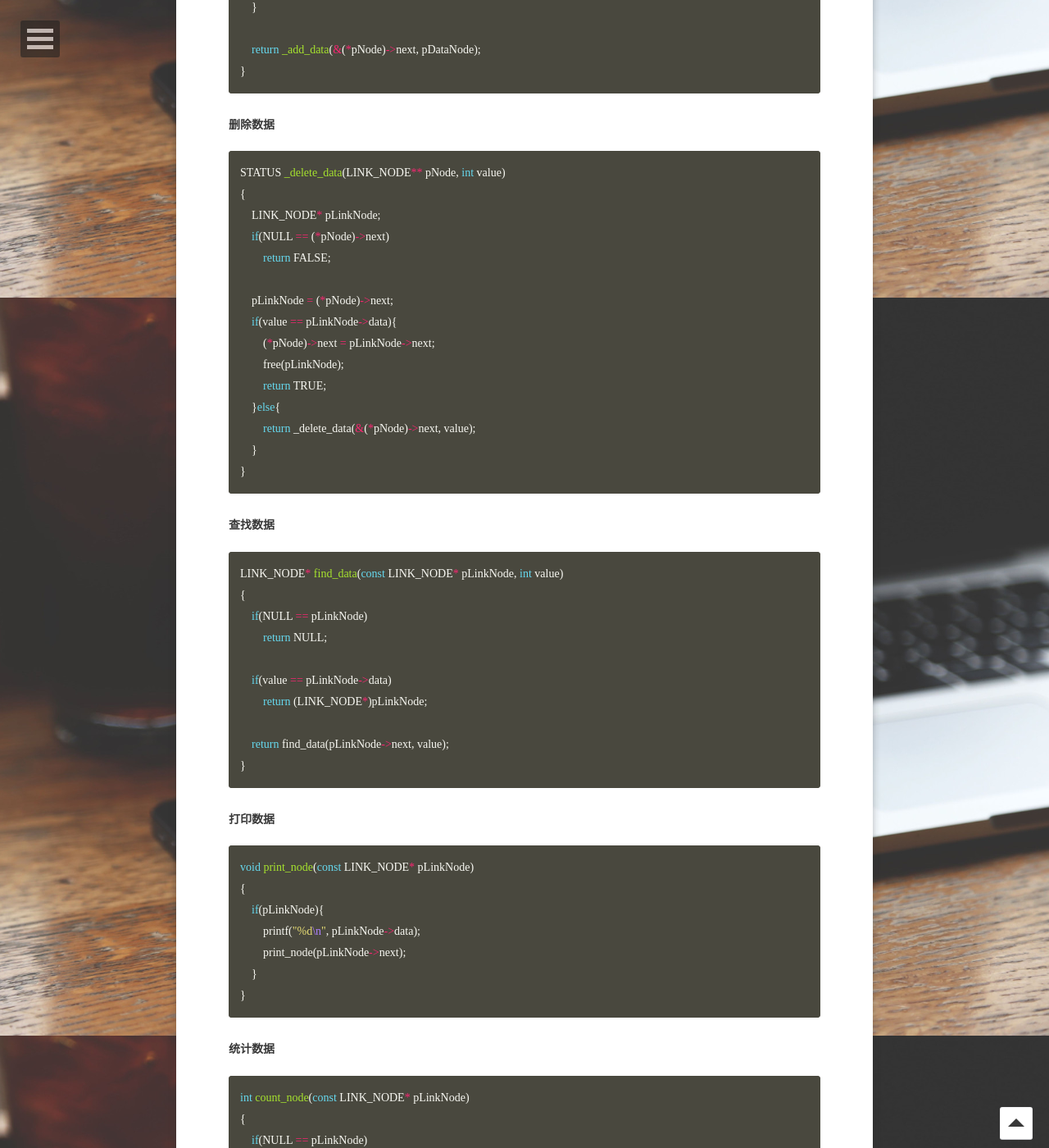
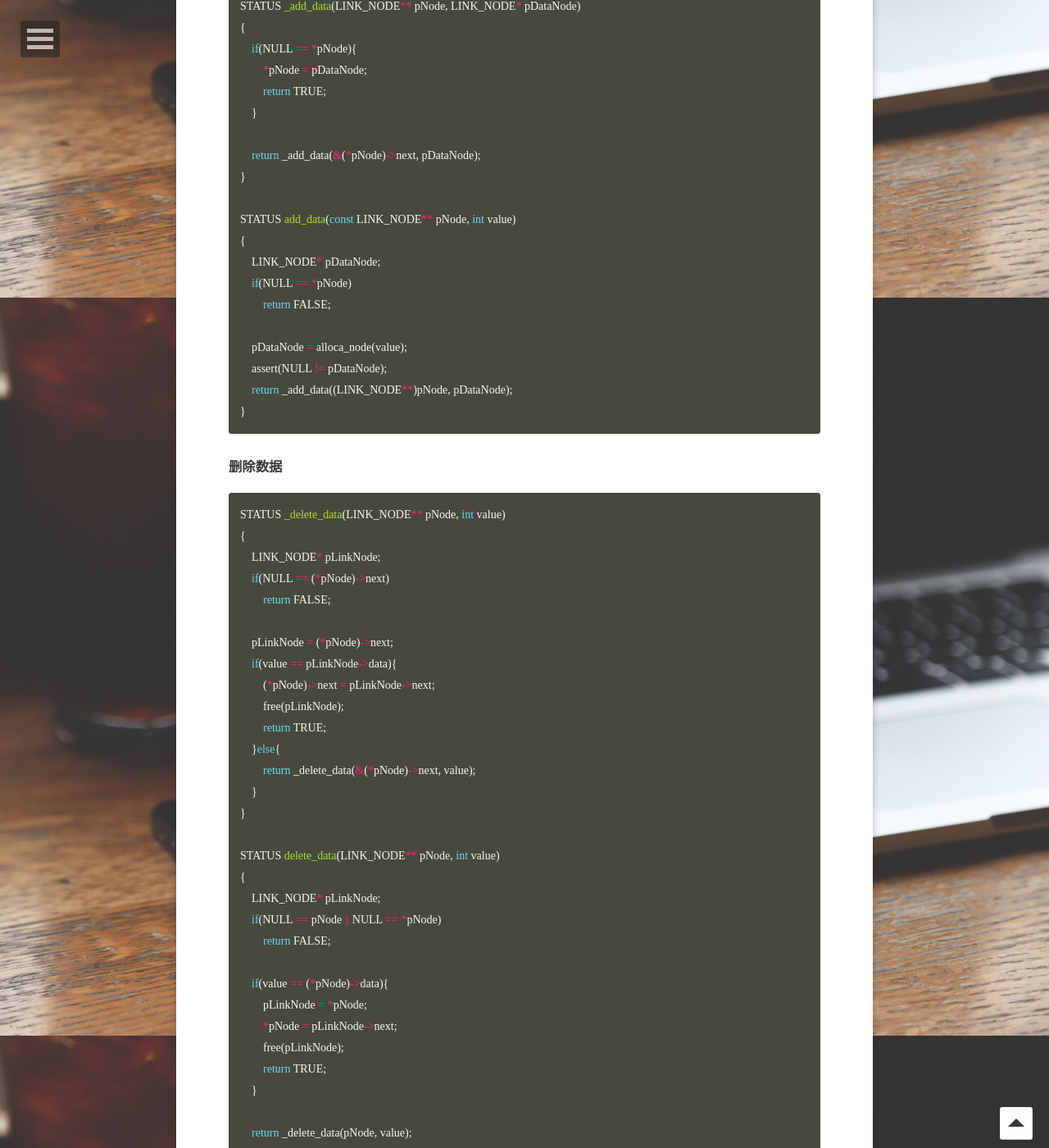
Before and after one commit to Lavinci/lavinci.github.io, a Jekyll site: the page built from _posts/2017-05-09-Data-struct.md, in a window 1280 px wide and 1400 px high, scrolled down 4137 px. Shown: the whole window at 82% size. Built offline with Jekyll 4.4.1, drawn with Linux system fonts in a browser that asks for light colours; some web fonts are replaced; comment, search, counter and statistics services are not loaded; some of the changed text lies outside the part shown.

Commit message:
modify  datastruct

````diff
--- a/_posts/2017-05-09-Data-struct.md
+++ b/_posts/2017-05-09-Data-struct.md
@@ -5,9 +5,9 @@
 date: 2017-05-09 22:07:03 +08:00
 tags: [Algo]
 ---
-#栈 队列 链表 向量
+# 栈 队列 链表 向量
 
-##栈
+## 栈
 
 栈是一种FILO(first input last output,先进后出)的结构模型,图像上长这个样:
 ![stack](https://raw.githubusercontent.com/Lavinci/PicOnNet/master/article/wechat/DataStruct1.png)
@@ -15,7 +15,7 @@
 我们用一个int top 指向最上面的元素即可
 ### 例:
 ```c++
-初始化
+//初始化
 Int a[100];
 Top=0;
 ```
@@ -23,7 +23,7 @@
 ```c++
 a[top++]=data;	//此处data表示输入的数据一般值;将值读入后,top+1
 Data = a[top--];	//岀栈:
-将值岀栈后top-1
+//将值岀栈后top-1
 ```
 
 将这些封装到类中
@@ -32,13 +32,14 @@
 {
 Public:
 ...
-Void Push(int data);//入栈函数,请根据上面引例实现
-Int Pop();//岀栈函数,请根据上面引例实现
+Void Push(int data);	//入栈函数,请根据上面引例实现
+Int Pop();	//岀栈函数,请根据上面引例实现
 ...
 Private:
 Int a[100];
 };
 ```
+
 
 >POP,PUSH,这个名字是程序界默认的写法,有个笑话说看一个人是不是程序员就去问他push的反义词,回答pull的是普通人,回答pop的是程序员^_^
 
@@ -77,31 +78,34 @@
 
 ![nodeline](https://raw.githubusercontent.com/Lavinci/PicOnNet/master/article/wechat/DataStruct3.png)
 
-我们定义一个结构体来实现这个模型
-```c++
-Struct Node
+> 此处为c语言
+
+### 设计链表的数据结构
+```c
+typedef struct _LINK_NODE
 {
-Int data;
-Node *next;
-};
+    int data;
+    struct _LINK_NODE* next;
+}LINK_NODE;
 ```
 
-#### 每次申请一个Node并赋相应的值即可
-```c++
-Node* alloca_node(int value)
+### 创建链表
+```c
+LINK_NODE* alloca_node(int value)
 {
-    Node* pLinkNode = NULL;
-    pLinkNode = new Node;
+    LINK_NODE* pLinkNode = NULL;
+    pLinkNode = (LINK_NODE*)malloc(sizeof(LINK_NODE));
+
     pLinkNode->data = value;
     pLinkNode->next = NULL;
     return pLinkNode;
 }
 ```
-#### 删除链节点
-```c++
-void delete_node(Node** pNode)
+### 删除链表
+```c
+void delete_node(LINK_NODE** pNode)
 {
-    Node** pNext;
+    LINK_NODE** pNext;
     if(NULL == pNode || NULL == *pNode)
         return ;
 
@@ -110,10 +114,9 @@
     delete_node(pNext);
 }
 ```
-
-#### 链表插入数据
-```c++
-add_data(Node** pNode, Node* pDataNode)
+### 链表插入数据
+```c
+STATUS _add_data(LINK_NODE** pNode, LINK_NODE* pDataNode)
 {
     if(NULL == *pNode){
         *pNode = pDataNode;
@@ -122,9 +125,20 @@
 
     return _add_data(&(*pNode)->next, pDataNode);
 }
+
+STATUS add_data(const LINK_NODE** pNode, int value)
+{
+    LINK_NODE* pDataNode;
+    if(NULL == *pNode)
+        return FALSE;
+
+    pDataNode = alloca_node(value);
+    assert(NULL != pDataNode);
+    return _add_data((LINK_NODE**)pNode, pDataNode);
+}
 ```
-#### 删除数据
- ```c++
+### 删除数据
+```c
 STATUS _delete_data(LINK_NODE** pNode, int value)
 {
     LINK_NODE* pLinkNode;
@@ -140,9 +154,25 @@
         return _delete_data(&(*pNode)->next, value);
     }
 }
+
+STATUS delete_data(LINK_NODE** pNode, int value)
+{
+    LINK_NODE* pLinkNode;
+    if(NULL == pNode || NULL == *pNode)
+        return FALSE;
+
+    if(value == (*pNode)->data){
+        pLinkNode = *pNode;
+        *pNode = pLinkNode->next;
+        free(pLinkNode);
+        return TRUE;
+    }
+
+    return _delete_data(pNode, value);
+}
 ```
-#### 查找数据
-```c++
+### 查找数据
+```c
 LINK_NODE* find_data(const LINK_NODE* pLinkNode, int value)
 {
     if(NULL == pLinkNode)
@@ -154,8 +184,8 @@
     return find_data(pLinkNode->next, value);
 }
 ```
-#### 打印数据
-```c++
+### 打印数据
+```c
 void print_node(const LINK_NODE* pLinkNode)
 {
     if(pLinkNode){
@@ -164,8 +194,8 @@
     }
 }
 ```
-#### 统计数据
-```c++
+### 统计数据
+```c
 int count_node(const LINK_NODE* pLinkNode)
 {
     if(NULL == pLinkNode)
````
Also changed, not shown: other parts of _posts/2017-05-09-Data-struct.md (+13 -13 lines).
